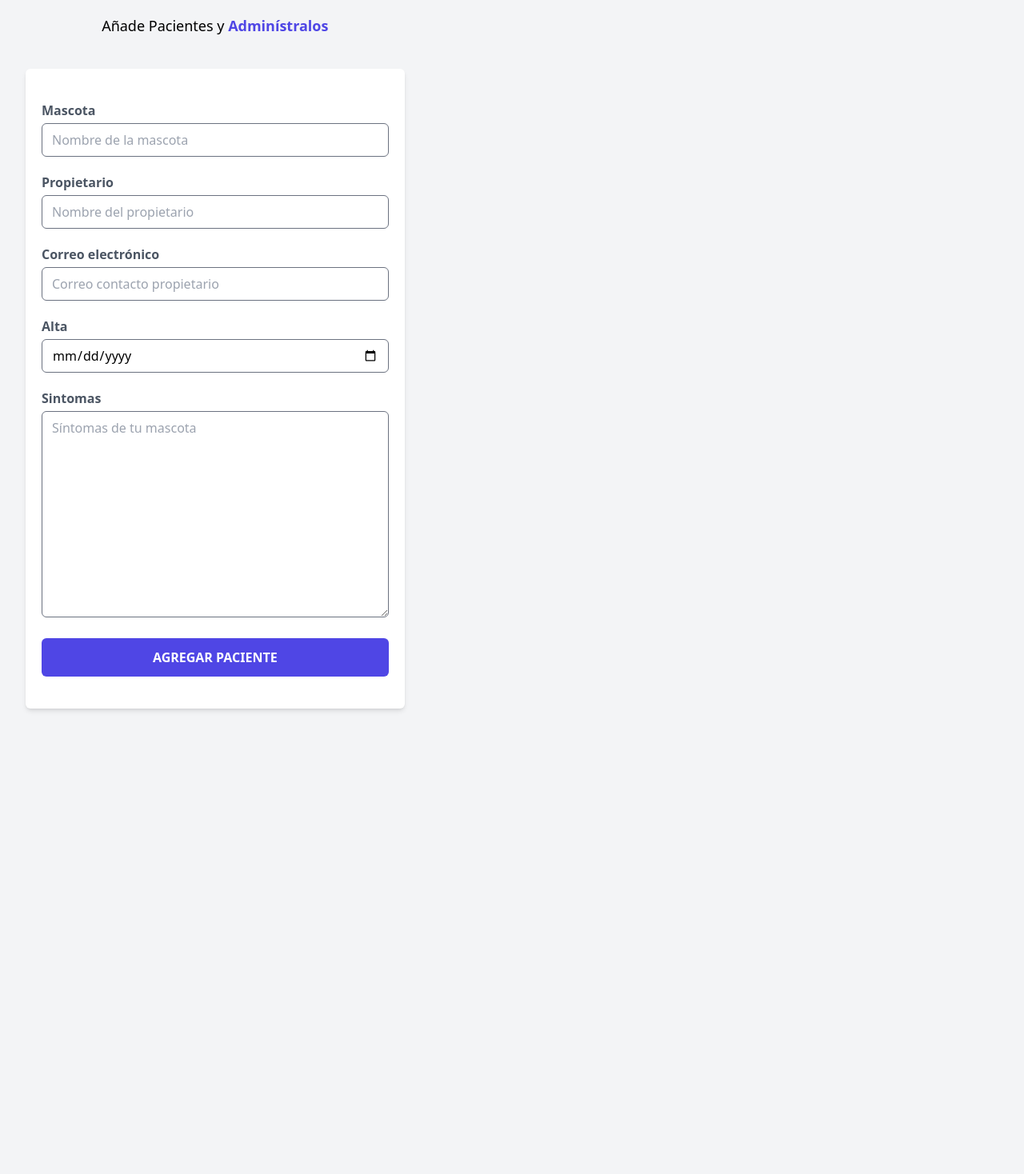
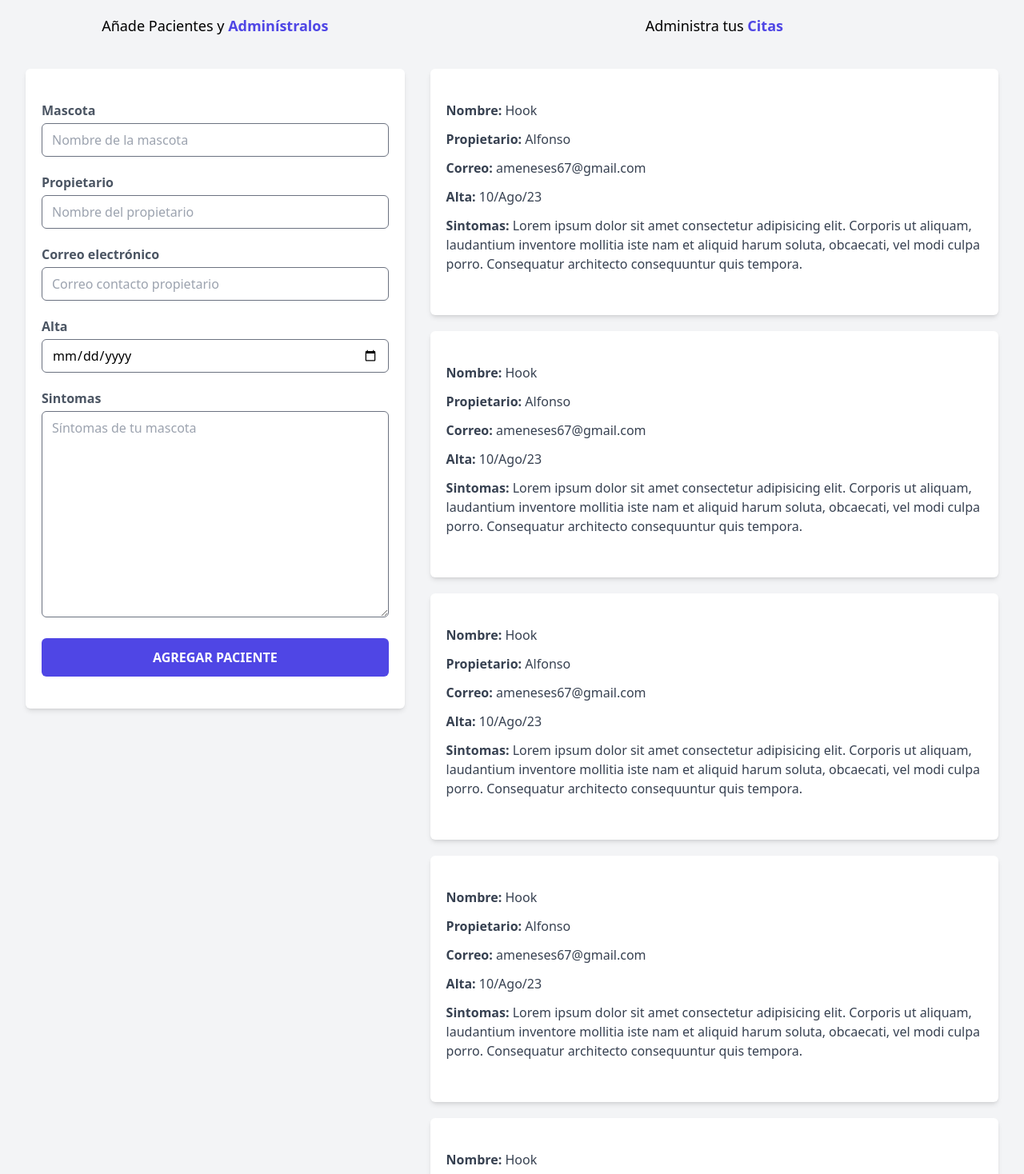
Before and after one commit to ameneses67/administrador-pacientes-react, a React (Vite) app: page / in a window 1280 px wide. Shown: the part 262-1730 px from the top of the page at 80% size. Before the commit the page ends 1188 px from the top, so only its background shows below. Built offline with nearby package versions, Linux system fonts and the light colour scheme.

Commit message:
creando listado de pacientes

```diff
--- a/src/components/Formulario.jsx
+++ b/src/components/Formulario.jsx
@@ -1,6 +1,6 @@
 export const Formulario = () => {
   return (
-    <div className="md:w-1/2 lg:w-2/5">
+    <div className="md:w-1/2 lg:w-2/5 relative">
       <h2 className="font-bold text-2xl sm:text-3xl text-center">
         Seguimiento Pacientes
       </h2>
@@ -8,7 +8,7 @@ export const Formulario = () => {
         Añade Pacientes y{" "}
         <span className="text-indigo-600 font-bold">Adminístralos</span>
       </p>
-      <form className="bg-white shadow-md rounded-md py-10 px-5 mb-10">
+      <form className="bg-white shadow-md rounded-md py-10 px-5 mb-10 md:sticky top-0">
         <div className="mb-5">
           <label
             className="text-gray-600 block font-bold mb-1"
--- a/src/components/ListadoPacientes.jsx
+++ b/src/components/ListadoPacientes.jsx
@@ -1,9 +1,22 @@
+import Paciente from "./Paciente";
+
 export const ListadoPacientes = () => {
   return (
     <div className="md:w-1/2 lg:w-3/5">
       <h2 className="font-bold text-2xl sm:text-3xl text-center">
         Listado Pacientes
       </h2>
+      <p className="text-lg mt-5 text-center mb-10">
+        Administra tus <span className="text-indigo-600 font-bold">Citas</span>
+      </p>
+      <Paciente />
+      <Paciente />
+      <Paciente />
+      <Paciente />
+      <Paciente />
+      <Paciente />
+      <Paciente />
+      <Paciente />
     </div>
   );
 };
--- /dev/null
+++ b/src/components/Paciente.jsx
@@ -0,0 +1,29 @@
+const Paciente = () => {
+  return (
+    <div className="mt-5 bg-white shadow-md px-5 py-10 rounded-md">
+      <p className="font-bold mb-3 text-gray-700">
+        Nombre: <span className="font-normal">Hook</span>
+      </p>
+      <p className="font-bold mb-3 text-gray-700">
+        Propietario: <span className="font-normal">Alfonso</span>
+      </p>
+      <p className="font-bold mb-3 text-gray-700">
+        Correo: <span className="font-normal">ameneses67@gmail.com</span>
+      </p>
+      <p className="font-bold mb-3 text-gray-700">
+        Alta: <span className="font-normal">10/Ago/23</span>
+      </p>
+      <p className="font-bold mb-3 text-gray-700">
+        Sintomas:{" "}
+        <span className="font-normal">
+          Lorem ipsum dolor sit amet consectetur adipisicing elit. Corporis ut
+          aliquam, laudantium inventore mollitia iste nam et aliquid harum
+          soluta, obcaecati, vel modi culpa porro. Consequatur architecto
+          consequuntur quis tempora.
+        </span>
+      </p>
+    </div>
+  );
+};
+
+export default Paciente;
```
